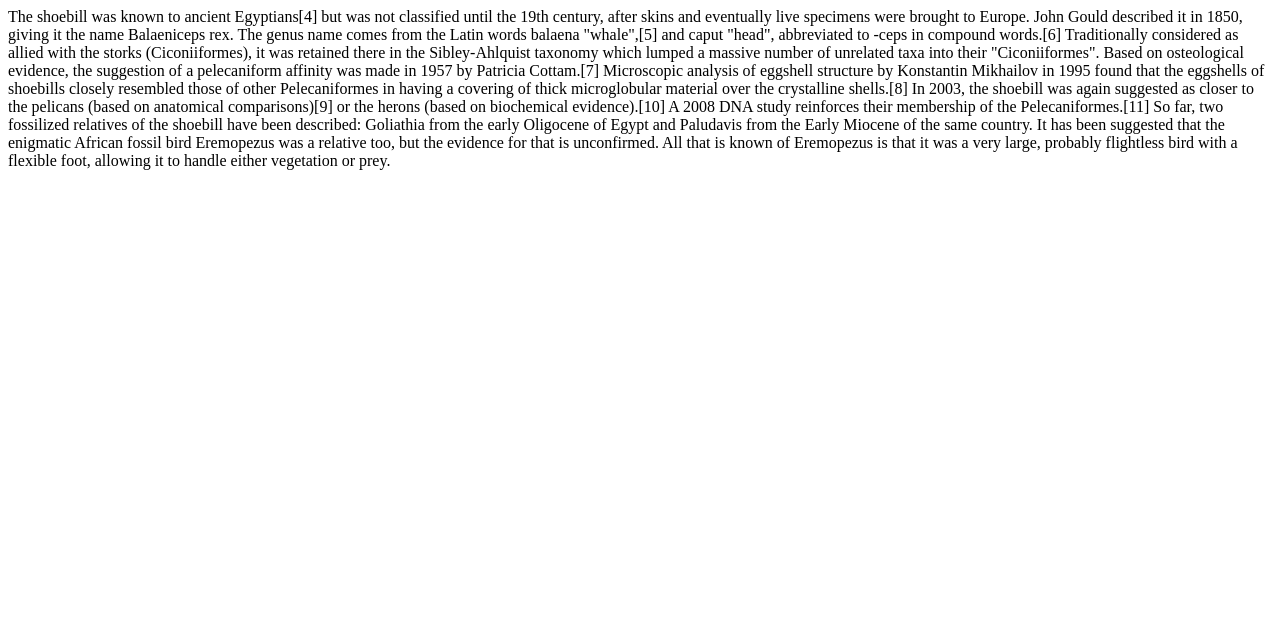
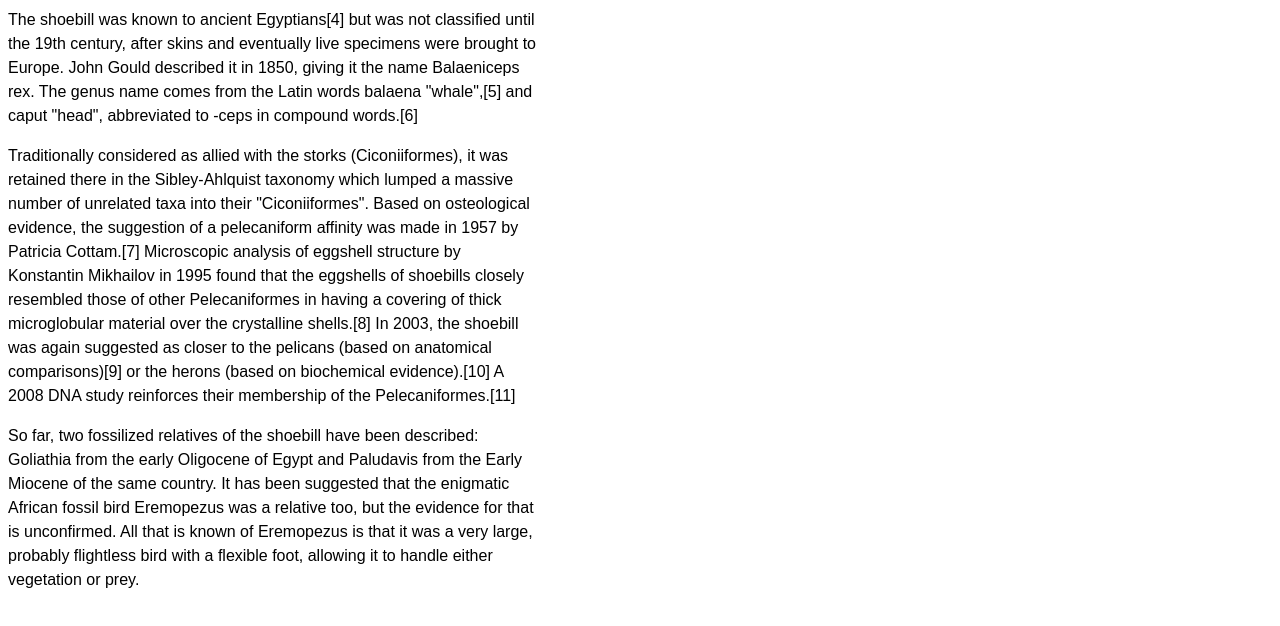
Before and after one commit to amifr/amifr.github.io, a plain HTML site: page index.html in a window 1280 px wide. Drawn offline with Linux system fonts and the light colour scheme.

Commit message:
Update index.html

```diff
--- a/index.html
+++ b/index.html
@@ -1,9 +1,18 @@
 <html>
+<head>
+<style>
+	p{
+	  font:100%/1.5 sans-serif;
+	  max-width: 33em;
+	 }
+</style>
+</head>
+
 <body>
-The shoebill was known to ancient Egyptians[4] but was not classified until the 19th century, after skins and eventually live specimens were brought to Europe. John Gould described it in 1850, giving it the name Balaeniceps rex. The genus name comes from the Latin words balaena "whale",[5] and caput "head", abbreviated to -ceps in compound words.[6]
+<p>The shoebill was known to ancient Egyptians[4] but was not classified until the 19th century, after skins and eventually live specimens were brought to Europe. John Gould described it in 1850, giving it the name Balaeniceps rex. The genus name comes from the Latin words balaena "whale",[5] and caput "head", abbreviated to -ceps in compound words.[6]
 
-Traditionally considered as allied with the storks (Ciconiiformes), it was retained there in the Sibley-Ahlquist taxonomy which lumped a massive number of unrelated taxa into their "Ciconiiformes". Based on osteological evidence, the suggestion of a pelecaniform affinity was made in 1957 by Patricia Cottam.[7] Microscopic analysis of eggshell structure by Konstantin Mikhailov in 1995 found that the eggshells of shoebills closely resembled those of other Pelecaniformes in having a covering of thick microglobular material over the crystalline shells.[8] In 2003, the shoebill was again suggested as closer to the pelicans (based on anatomical comparisons)[9] or the herons (based on biochemical evidence).[10] A 2008 DNA study reinforces their membership of the Pelecaniformes.[11]
+<p>Traditionally considered as allied with the storks (Ciconiiformes), it was retained there in the Sibley-Ahlquist taxonomy which lumped a massive number of unrelated taxa into their "Ciconiiformes". Based on osteological evidence, the suggestion of a pelecaniform affinity was made in 1957 by Patricia Cottam.[7] Microscopic analysis of eggshell structure by Konstantin Mikhailov in 1995 found that the eggshells of shoebills closely resembled those of other Pelecaniformes in having a covering of thick microglobular material over the crystalline shells.[8] In 2003, the shoebill was again suggested as closer to the pelicans (based on anatomical comparisons)[9] or the herons (based on biochemical evidence).[10] A 2008 DNA study reinforces their membership of the Pelecaniformes.[11]
 
-So far, two fossilized relatives of the shoebill have been described: Goliathia from the early Oligocene of Egypt and Paludavis from the Early Miocene of the same country. It has been suggested that the enigmatic African fossil bird Eremopezus was a relative too, but the evidence for that is unconfirmed. All that is known of Eremopezus is that it was a very large, probably flightless bird with a flexible foot, allowing it to handle either vegetation or prey.
+<p>So far, two fossilized relatives of the shoebill have been described: Goliathia from the early Oligocene of Egypt and Paludavis from the Early Miocene of the same country. It has been suggested that the enigmatic African fossil bird Eremopezus was a relative too, but the evidence for that is unconfirmed. All that is known of Eremopezus is that it was a very large, probably flightless bird with a flexible foot, allowing it to handle either vegetation or prey.
 </body>
 </html>
```
